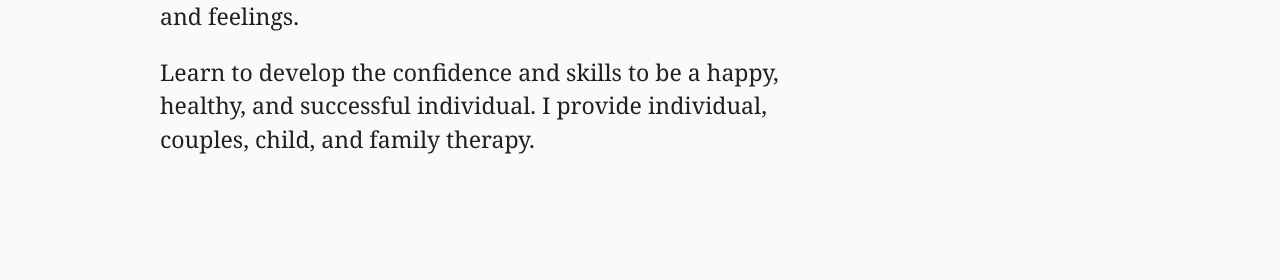
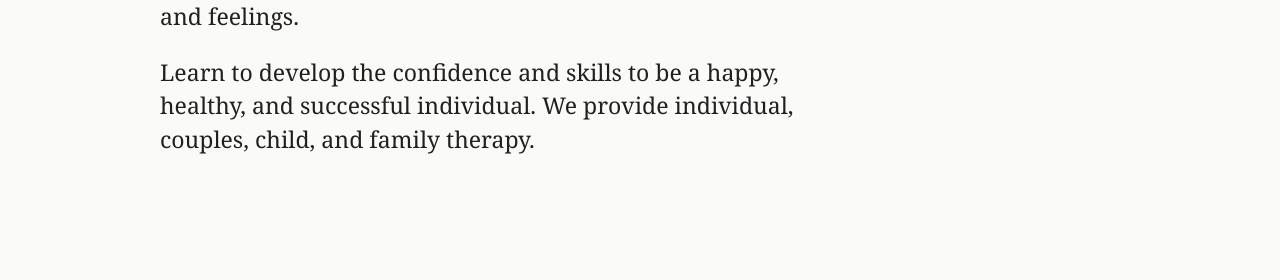
Before and after one commit to billHinderman/steph-jekyll, a Jekyll site: the page built from index.html, in a window 1280 px wide. Shown: the part 1017-1297 px from the top of the page. Built offline with Jekyll 4.4.1, drawn with Linux system fonts in a browser that asks for light colours; some web fonts are replaced; some of the changed text lies outside the part shown; grey boxes are pictures that could not be loaded.

Commit message:
Updated contact footer

```diff
--- a/_includes/footer.html
+++ b/_includes/footer.html
@@ -1,7 +1,7 @@
 <footer role="contentinfo" class="site-footer">
   <div class="wrapper">
-    <div>Dr. Stephanie Bagwell, Psy.D.</div>
-    <div class="color-cotton">720-507-7686</div>
+    <div>SKB Therapy</div>
+    <div class="color-cotton">970-239-1377</div>
     <div><a class="email-link" href="mailto:info@skbtherapy.com">info@skbtherapy.com</a></div>
   </div>
 </footer>
--- a/index.html
+++ b/index.html
@@ -16,7 +16,7 @@
       <div class="col-full col-2-3-m-l">
         <p>Making a change in life is not always easy, but also not impossible. Gain the insight you need to make lasting changes in your life. In an encouraging, safe, and supportive environment you can explore your thoughts and feelings.</p>
 
-        <p>Learn to develop the confidence and skills to be a happy, healthy, and successful individual. I provide individual, couples, child, and family therapy.</p>
+        <p>Learn to develop the confidence and skills to be a happy, healthy, and successful individual. We provide individual, couples, child, and family therapy.</p>
 
       </div>
         <p class="col-full col-1-3-m-l align-center home-pull">
```
